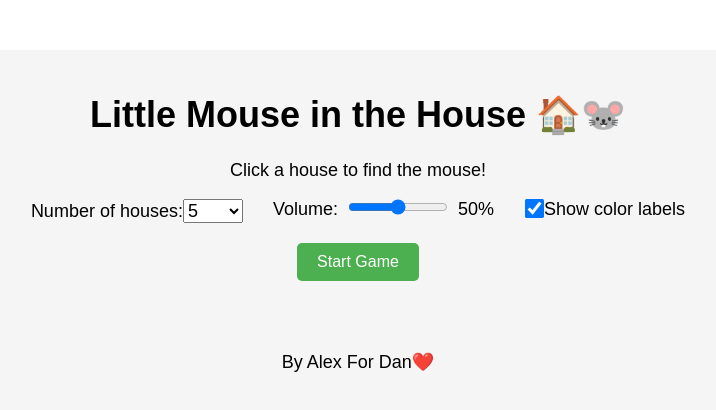
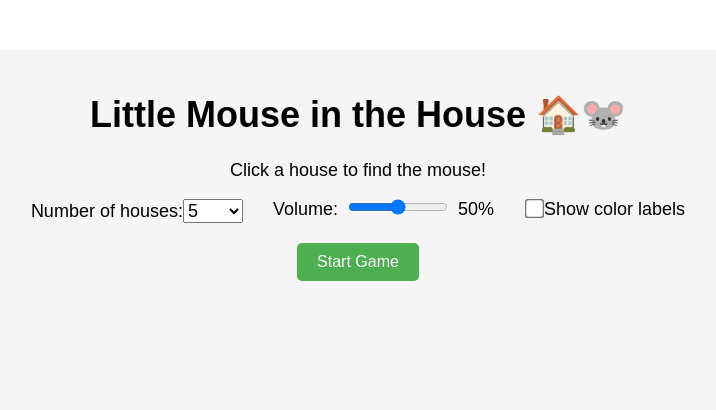
Before and after one commit to alex-flycatcher/ittle-mouse-in-the-house, a React (Create React App) app: page / in a window 1280 px wide. Shown: the top 410 px of the page, without its empty margins (282-998 px from the left). Built offline with nearby package versions, Linux system fonts and the light colour scheme.

Commit message:
Update as Dan required

```diff
--- a/src/App.js
+++ b/src/App.js
@@ -16,7 +16,7 @@ function App() {
     const [gameStarted, setGameStarted] = useState(false);
     const [gameOver, setGameOver] = useState(false);
     const [volume, setVolume] = useState(0.5);
-    const [showColorLabels, setShowColorLabels] = useState(true);
+    const [showColorLabels, setShowColorLabels] = useState(false);
 
     const audioRefs = {
         bgMusic: useRef(null),
@@ -42,7 +42,7 @@ function App() {
             audioRefs[key].current = new Audio(soundFiles[key]);
             // audioRefs[key].current.volume = volume;
         });
-        audioRefs.bgMusic.current.volume = volume * 0.5;
+        audioRefs.bgMusic.current.volume = volume * 0;
         audioRefs.hover.current.volume = volume;
         audioRefs.click.current.volume = volume;
         audioRefs.win.current.volume = volume;
@@ -56,7 +56,7 @@ function App() {
         //   }
         // });
         if (audioRefs.bgMusic.current) {
-            audioRefs.bgMusic.current.volume = volume * 0.5; // 背景音乐始终50%
+            audioRefs.bgMusic.current.volume = volume * 0.01;
         }
         if (audioRefs.hover.current) audioRefs.hover.current.volume = volume;
         if (audioRefs.click.current) audioRefs.click.current.volume = volume;
@@ -201,7 +201,7 @@ function App() {
             </div>
 
             {gameOver && <p className="result">You found the mouse! 🎉</p>}
-            <div style={{ marginTop: "20px" }}>By Alex For Dan❤️</div>
+            {/* <div style={{ marginTop: "20px" }}>By Alex For Dan❤️</div> */}
 
             {/* 隐藏的音频元素 */}
             <audio ref={audioRefs.bgMusic} loop />
```
